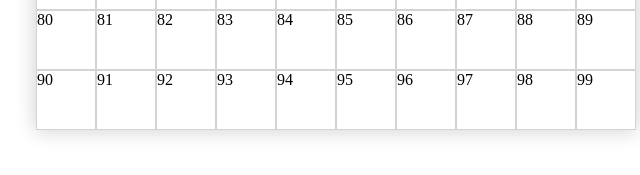
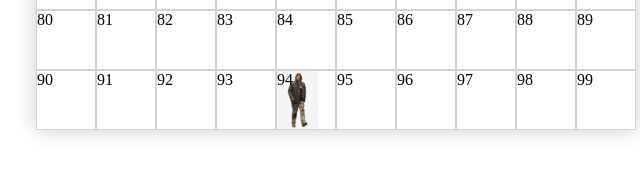
Before and after one commit to Edwyn26/sei-project-1, a plain HTML site: page index.html in a window 1280 px wide. Shown: the part 641-816 px from the top of the page, 304-944 px from the left. Drawn offline with Linux system fonts and the light colour scheme.

Commit message:
created function to add & remove Gerry

```diff
--- a/scripts/app.js
+++ b/scripts/app.js
@@ -8,18 +8,33 @@ function init() {
   const cellCount = width * width
   const cells = []
 
-  function createGrid() {
+  const gerryClass = 'gerry'
+  let gerryPosition = 94
+
+
+  // * Make a grid
+  function createGrid(startingPosition) {
     for (let i = 0; i < cellCount; i++) {
       const cell = document.createElement('div')
       cell.textContent = i
       grid.appendChild(cell)
       cells.push(cell)
     }
+    addGerry(startingPosition)
+  }
+
+  //* Add Gerry to the grid
+  function addGerry(position) {
+    cells[position].classList.add(gerryClass)
+  }
+
+  //* Remove Gerry from the grid
+  function removeGerry(position) {
+    cells[position].classList.remove(gerryClass)
+  }
 
 
-  }
-
-  createGrid()
+  createGrid(gerryPosition)
 }
 
 window.addEventListener('DOMContentLoaded', init)
--- a/styles/main.css
+++ b/styles/main.css
@@ -32,3 +32,10 @@ body {
   height: 10%;
   width: 10%;
 }
+
+.grid div.gerry {
+  background-image: url('../assets/gerry-lane.jpg');
+  background-repeat: no-repeat;
+  background-size: contain;
+  cursor: pointer;
+}
```
